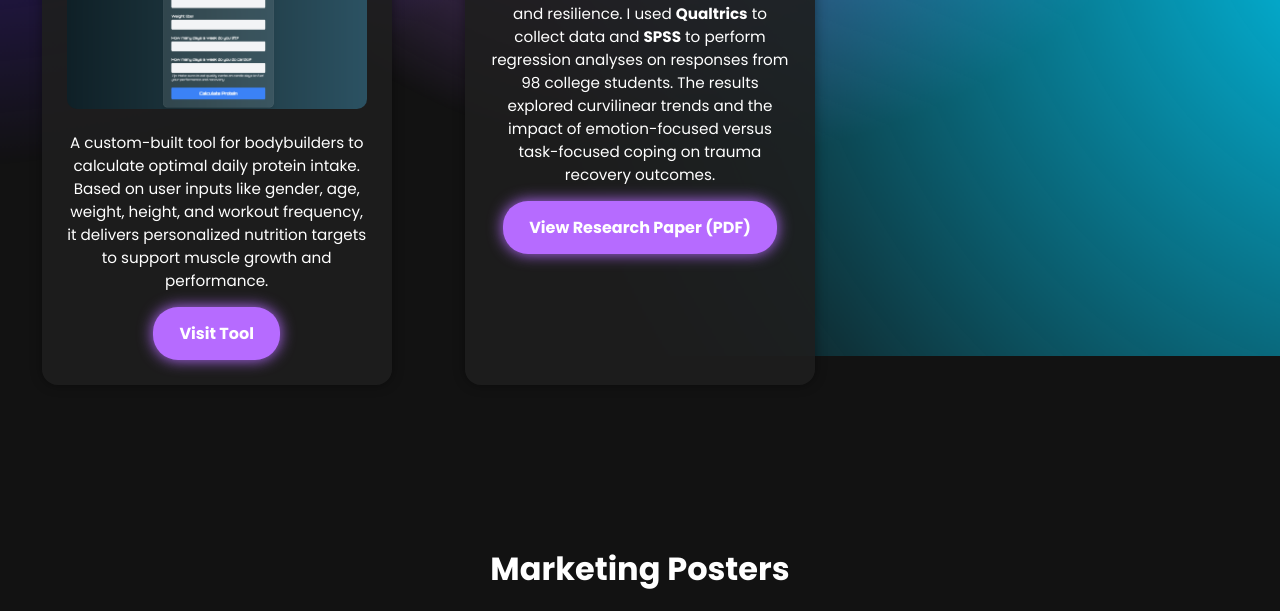
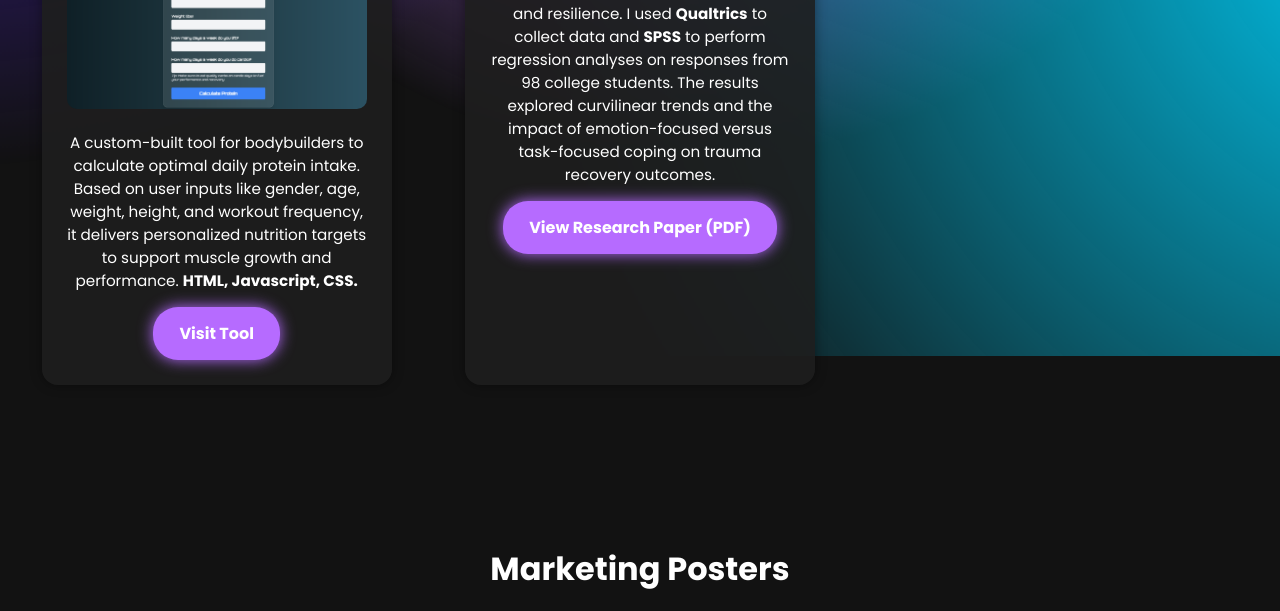
Before and after one commit to ph1lbetter/philips-portfolio, a plain HTML site: page portfolio.html in a window 1280 px wide. Shown: the part 874-1485 px from the top of the page. Drawn offline with Linux system fonts and the light colour scheme.

Commit message:
Update portfolio.html

```diff
--- a/portfolio.html
+++ b/portfolio.html
@@ -44,7 +44,7 @@
       <div class="project-card">
         <h3>Bodybuilder Protein Intake Calculator</h3>
         <img src="images/proteincalc.png" alt="Protein Calculator Thumbnail" style="width:100%; border-radius: 10px; margin-bottom: 15px;">
-        <p>A custom-built tool for bodybuilders to calculate optimal daily protein intake. Based on user inputs like gender, age, weight, height, and workout frequency, it delivers personalized nutrition targets to support muscle growth and performance.</p>
+        <p>A custom-built tool for bodybuilders to calculate optimal daily protein intake. Based on user inputs like gender, age, weight, height, and workout frequency, it delivers personalized nutrition targets to support muscle growth and performance. <strong>HTML, Javascript, CSS.</strong></p>
         <a class="btn" href="https://ph1lbetter.github.io/protein-calculator/" target="_blank">Visit Tool</a>
       </div>
 
```
